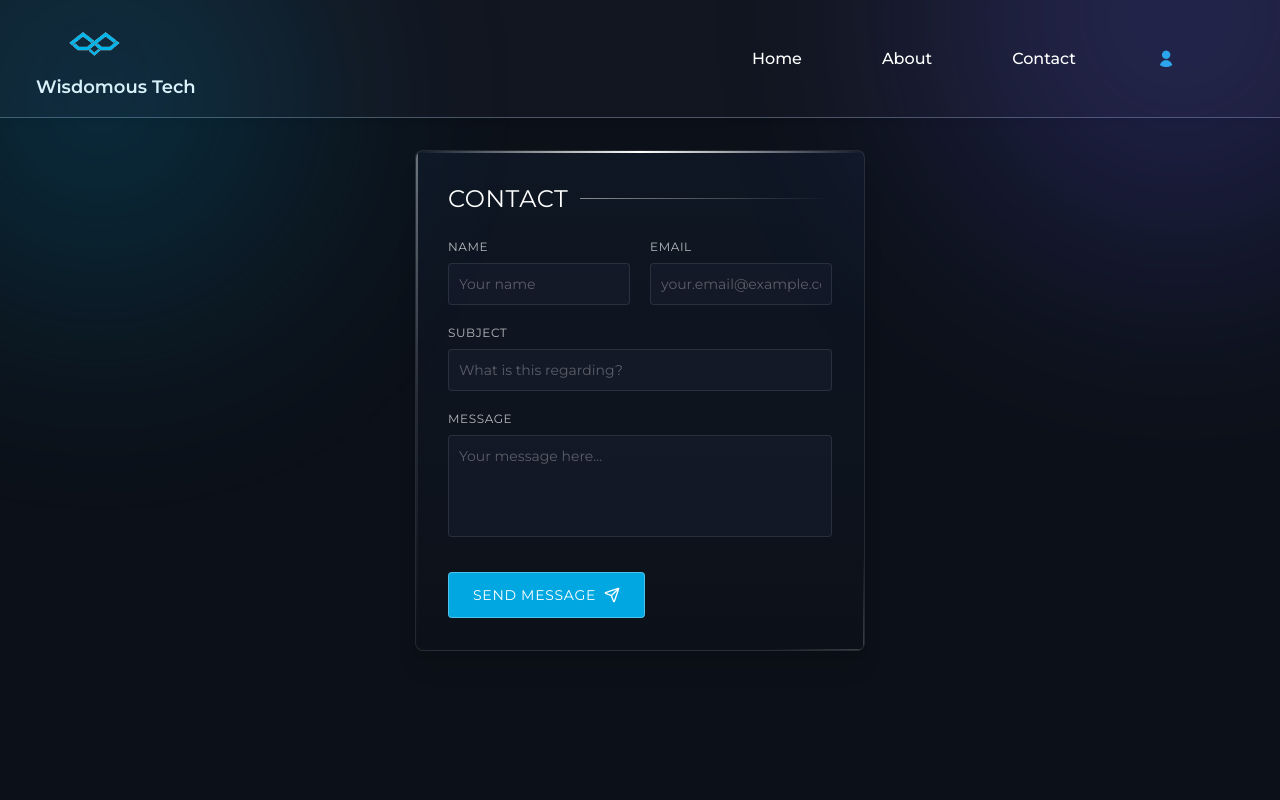
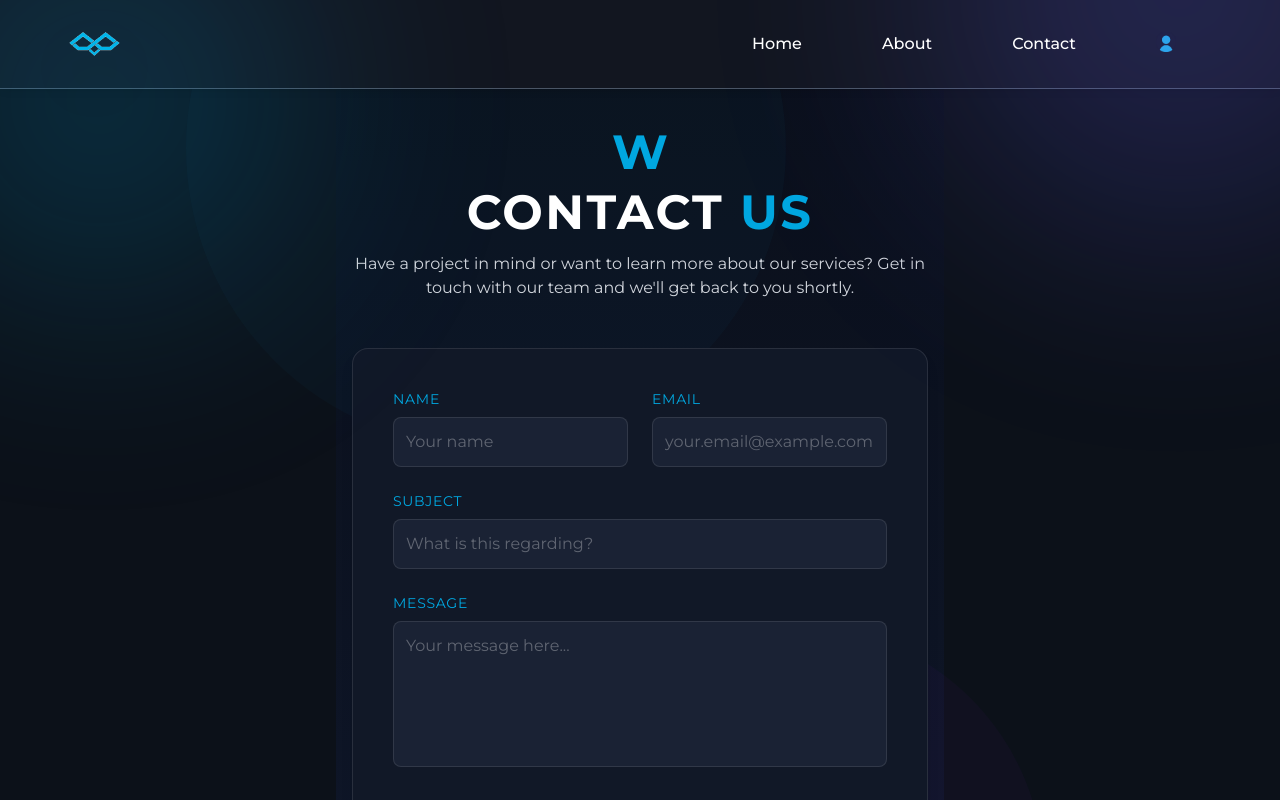
Before and after one commit to gianCristianBaguna/wisdomous, a Next.js app: page /contact in a window 1280 px wide. Shown: the top 800 px of the page. Built offline with nearby package versions, Linux system fonts and the light colour scheme.

Commit message:
[Aljason][Feature] Updated contact us page

```diff
--- a/src/app/components/ContactUs.tsx
+++ b/src/app/components/ContactUs.tsx
@@ -2,7 +2,7 @@
 
 import type React from "react"
 import { useState } from "react"
-import { Send } from "lucide-react"
+import { Send, CheckCircle, AlertCircle } from "lucide-react"
 
 export default function ContactForm() {
   const [formData, setFormData] = useState({
@@ -54,34 +54,50 @@ export default function ContactForm() {
   }
 
   return (
-    <div className="w-full max-w-[450px] bg-gradient-to-b from-[#0f1724] to-[#0c1119] p-8 rounded-lg shadow-xl relative overflow-hidden border border-white/10">
-      {/* Elegant top accent */}
-      <div className="absolute top-0 left-0 w-full h-[2px] bg-gradient-to-r from-transparent via-white to-transparent"></div>
+    <div className="relative min-h-screen flex items-center justify-center py-20 px-4 bg-gradient-to-b from-[#0a0f1a] to-[#0f172a]">
+      {/* Static background elements - no animations */}
+      <div className="absolute top-[-200px] left-[-150px] w-[600px] h-[600px] bg-[#00a7e0]/10 rounded-full opacity-30"></div>
+      <div className="absolute bottom-[-150px] right-[-100px] w-[500px] h-[500px] bg-[#9333ea]/10 rounded-full opacity-30"></div>
 
-      {/* Elegant side accent */}
-      <div className="absolute top-0 left-0 w-[2px] h-full bg-gradient-to-b from-white/40 via-white/10 to-transparent"></div>
+      <div className="relative z-10 w-full max-w-4xl">
+        <div className="text-center mb-12">
+          <div className="inline-block mb-3">
+            <div className="text-[#00a7e0] text-5xl font-bold">W</div>
+          </div>
+          <h2 className="text-4xl md:text-5xl font-bold text-white mb-4 tracking-wider">
+            CONTACT <span className="text-[#00a7e0]">US</span>
+          </h2>
+          <p className="text-gray-300 max-w-xl mx-auto">
+            Have a project in mind or want to learn more about our services? Get in touch with our team and we'll get
+            back to you shortly.
+          </p>
+        </div>
 
-      <h2 className="text-2xl font-light text-white mb-6 tracking-wide flex items-center">
-        <span className="mr-3">CONTACT</span>
-        <div className="h-px flex-grow bg-gradient-to-r from-white/50 to-transparent"></div>
-      </h2>
-
+        <div className="relative mx-auto max-w-2xl">
+          {/* Simplified panel without blur effects */}
+          <div className="relative bg-[#111827] border border-white/10 rounded-2xl p-8 md:p-10 shadow-lg">
+            {/* Form status messages */}
             {submitStatus === "success" && (
-        <div className="mb-6 p-3 bg-[#0d2b1d]/50 backdrop-blur-sm border-l-2 border-[#4ade80] rounded-sm text-[#4ade80] text-sm animate-fadeIn">
-          Your message has been sent successfully. We'll be in touch soon.
+              <div className="mb-6 p-4 bg-[#00a7e0]/10 border border-[#00a7e0]/30 rounded-lg flex items-center">
+                <CheckCircle className="w-5 h-5 text-[#00a7e0] mr-3 flex-shrink-0" />
+                <p className="text-white">Your message has been sent successfully. We'll be in touch soon.</p>
               </div>
             )}
 
             {submitStatus === "error" && (
-        <div className="mb-6 p-3 bg-[#2d1518]/50 backdrop-blur-sm border-l-2 border-[#f87171] rounded-sm text-[#f87171] text-sm animate-fadeIn">
-          There was an error sending your message. Please try again.
+              <div className="mb-6 p-4 bg-red-500/10 border border-red-500/30 rounded-lg flex items-center">
+                <AlertCircle className="w-5 h-5 text-red-400 mr-3 flex-shrink-0" />
+                <p className="text-white">There was an error sending your message. Please try again.</p>
               </div>
             )}
 
-      <form onSubmit={handleSubmit} className="space-y-5">
-        <div className="grid grid-cols-1 gap-5 sm:grid-cols-2">
+            <form onSubmit={handleSubmit} className="space-y-6">
+              <div className="grid grid-cols-1 gap-6 md:grid-cols-2">
                 <div>
-            <label htmlFor="name" className="block text-white/70 text-xs uppercase tracking-wider mb-2 font-light">
+                  <label
+                    htmlFor="name"
+                    className="block text-[#00a7e0] text-sm uppercase tracking-wider mb-2 font-light"
+                  >
                     Name
                   </label>
                   <input
@@ -91,13 +107,16 @@ export default function ContactForm() {
                     value={formData.name}
                     onChange={handleChange}
                     required
-              className="w-full bg-[#161c2c]/70 border border-white/10 rounded-sm p-2.5 text-white text-sm focus:outline-none focus:border-white/30 transition-all placeholder:text-white/30"
+                    className="w-full bg-[#1a2234] border border-white/10 rounded-lg p-3 text-white focus:outline-none focus:border-[#00a7e0]/50 transition-colors placeholder:text-white/30"
                     placeholder="Your name"
                   />
                 </div>
 
                 <div>
-            <label htmlFor="email" className="block text-white/70 text-xs uppercase tracking-wider mb-2 font-light">
+                  <label
+                    htmlFor="email"
+                    className="block text-[#00a7e0] text-sm uppercase tracking-wider mb-2 font-light"
+                  >
                     Email
                   </label>
                   <input
@@ -107,14 +126,17 @@ export default function ContactForm() {
                     value={formData.email}
                     onChange={handleChange}
                     required
-              className="w-full bg-[#161c2c]/70 border border-white/10 rounded-sm p-2.5 text-white text-sm focus:outline-none focus:border-white/30 transition-all placeholder:text-white/30"
+                    className="w-full bg-[#1a2234] border border-white/10 rounded-lg p-3 text-white focus:outline-none focus:border-[#00a7e0]/50 transition-colors placeholder:text-white/30"
                     placeholder="your.email@example.com"
                   />
                 </div>
               </div>
 
               <div>
-          <label htmlFor="subject" className="block text-white/70 text-xs uppercase tracking-wider mb-2 font-light">
+                <label
+                  htmlFor="subject"
+                  className="block text-[#00a7e0] text-sm uppercase tracking-wider mb-2 font-light"
+                >
                   Subject
                 </label>
                 <input
@@ -124,13 +146,16 @@ export default function ContactForm() {
                   value={formData.subject}
                   onChange={handleChange}
                   required
-            className="w-full bg-[#161c2c]/70 border border-white/10 rounded-sm p-2.5 text-white text-sm focus:outline-none focus:border-white/30 transition-all placeholder:text-white/30"
+                  className="w-full bg-[#1a2234] border border-white/10 rounded-lg p-3 text-white focus:outline-none focus:border-[#00a7e0]/50 transition-colors placeholder:text-white/30"
                   placeholder="What is this regarding?"
                 />
               </div>
 
               <div>
-          <label htmlFor="message" className="block text-white/70 text-xs uppercase tracking-wider mb-2 font-light">
+                <label
+                  htmlFor="message"
+                  className="block text-[#00a7e0] text-sm uppercase tracking-wider mb-2 font-light"
+                >
                   Message
                 </label>
                 <textarea
@@ -139,8 +164,8 @@ export default function ContactForm() {
                   value={formData.message}
                   onChange={handleChange}
                   required
-            rows={4}
-            className="w-full bg-[#161c2c]/70 border border-white/10 rounded-sm p-2.5 text-white text-sm focus:outline-none focus:border-white/30 transition-all resize-none placeholder:text-white/30"
+                  rows={5}
+                  className="w-full bg-[#1a2234] border border-white/10 rounded-lg p-3 text-white focus:outline-none focus:border-[#00a7e0]/50 transition-colors resize-none placeholder:text-white/30"
                   placeholder="Your message here..."
                 />
               </div>
@@ -149,26 +174,25 @@ export default function ContactForm() {
                 <button
                   type="submit"
                   disabled={isSubmitting}
-            className={`px-6 py-3 bg-[#00a7e0] border border-white/30 text-white font-light rounded-sm transition-all flex items-center justify-center hover:bg-white/5 hover:border-white/50 ${
+                  className={`w-full px-6 py-3 bg-[#00a7e0] text-white font-medium rounded-lg transition-colors hover:bg-[#0077cc] flex items-center justify-center ${
                     isSubmitting ? "opacity-70 cursor-not-allowed" : ""
                   }`}
                 >
+                  <span className="flex items-center justify-center">
                     {isSubmitting ? (
-              "SENDING..."
+                      <span className="tracking-wider">SENDING...</span>
                     ) : (
                       <>
-                <span className="tracking-wider text-sm">SEND MESSAGE</span>
+                        <span className="tracking-wider">SEND MESSAGE</span>
                         <Send className="ml-2 h-4 w-4" />
                       </>
                     )}
+                  </span>
                 </button>
               </div>
             </form>
-
-      {/* Elegant corner accent */}
-      <div className="absolute bottom-0 right-0 w-24 h-24">
-        <div className="absolute bottom-0 right-0 w-full h-[1px] bg-gradient-to-l from-white/20 to-transparent"></div>
-        <div className="absolute bottom-0 right-0 h-full w-[1px] bg-gradient-to-t from-white/20 to-transparent"></div>
+          </div>
+        </div>
       </div>
     </div>
   )
--- a/src/app/components/navbar.tsx
+++ b/src/app/components/navbar.tsx
@@ -19,7 +19,6 @@ const Navbar = () => {
           height={40}
           className=" object-contain drop-shadow-2xl ml-10"
         />
-          <span className="ml-3 text-white text-lg font-semibold">Wisdomous Tech</span>
       </Link>
 
       <ul className="flex mr-20 space-x-20 text-white">
@@ -33,7 +32,7 @@ const Navbar = () => {
         </li>
         <li>
           <Link
-            href="#about"
+            href="/#about"
             className="relative text-base font-medium text-white transition-colors hover:text-cyan-300 after:absolute after:bottom-[-4px] after:left-0 after:h-[2px] after:w-0 after:bg-cyan-400 after:transition-all hover:after:w-full"
           >
             About
--- a/src/app/pages/hero-page.tsx
+++ b/src/app/pages/hero-page.tsx
@@ -3,6 +3,7 @@
 import { useState, useEffect, useRef } from "react"
 import { motion, AnimatePresence } from "framer-motion"
 import { ChevronLeft, ChevronRight, Sparkles, Code, Layers } from "lucide-react"
+import Link from "next/link"
 
 const slides = [
   {
@@ -237,10 +238,13 @@ export const HeroPage = () => {
             </div>
 
             {/* Button with simplified hover effects */}
+            <Link
+            href="/contact">
             <button className="mt-4 px-8 py-3 bg-[#00a7e0] text-white font-semibold rounded-xl shadow-lg hover:bg-[#0077cc] transition-colors duration-300 flex items-center justify-center gap-2">
-              <span>Explore Solutions</span>
+              <span>Contact Us</span>
               <Sparkles className="w-4 h-4" />
             </button>
+          </Link>
           </motion.div>
         </AnimatePresence>
       </div>
```
Lines whose indentation alone changed are shown as unchanged.
